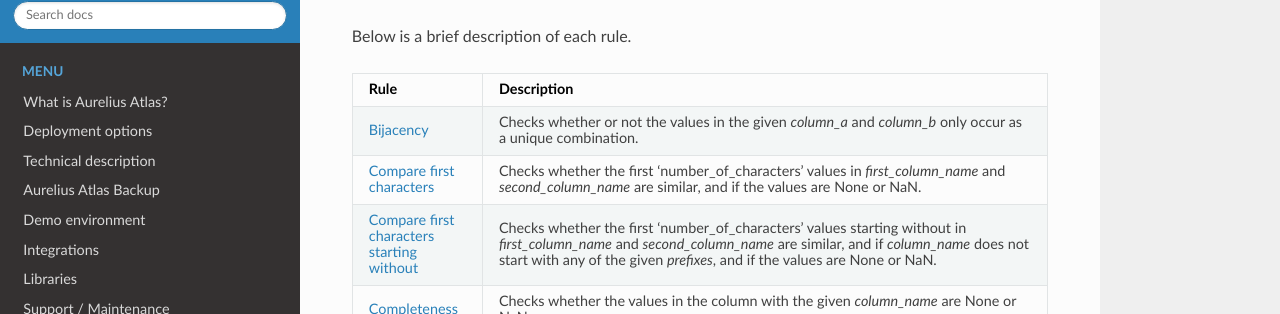
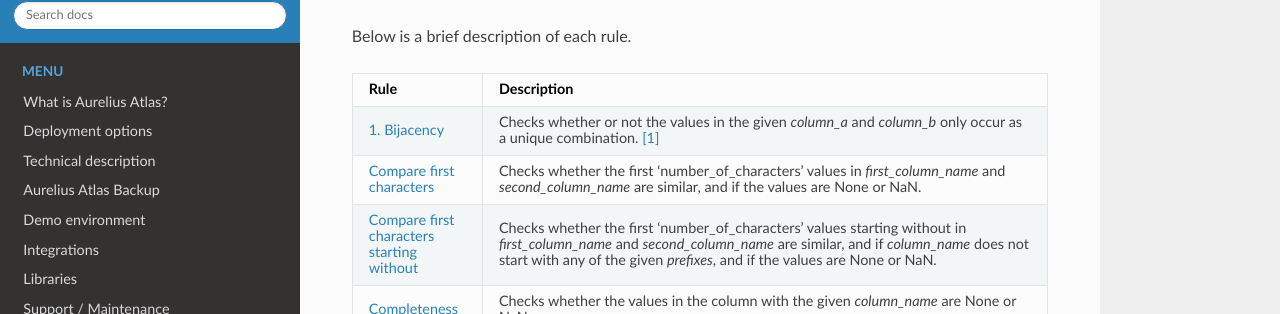
Before and after one commit to aureliusenterprise/doc_technical_manual, a Sphinx documentation site: the page built from DOc/docs/source/Options/data_quality.rst, in a window 1280 px wide and 900 px high, scrolled down 4320 px. Shown: the part 137-451 px from the top of the window. Built offline with Sphinx 7.4.7 and the Read the Docs theme 2.0.0, drawn with Linux system fonts in a browser that asks for light colours; pages that are not in the unit, such as notebooks, are missing from menus.

Commit message:
Update data_quality.rst

```diff
--- a/DOc/docs/source/Options/data_quality.rst
+++ b/DOc/docs/source/Options/data_quality.rst
@@ -214,7 +214,7 @@
 Below is a brief description of each rule.
 
 
-.. _Bijacency: https://github.com/AthanasiosAurelius/m4i-data-management/blob/Athanasios/m4i_data_management/core/quality/rules/bijacency/bijacency.py
+.. _[1]: https://github.com/AthanasiosAurelius/m4i-data-management/blob/Athanasios/m4i_data_management/core/quality/rules/bijacency/bijacency.py
 .. _Compare first characters: https://github.com/AthanasiosAurelius/m4i-data-management/blob/Athanasios/m4i_data_management/core/quality/rules/compare_first_characters/compare_first_characters.py
 .. _Compare first characters starting without: https://github.com/AthanasiosAurelius/m4i-data-management/blob/Athanasios/m4i_data_management/core/quality/rules/compare_first_characters_starting_without/compare_first_characters_starting_without.py
 .. _Completeness: https://github.com/AthanasiosAurelius/m4i-data-management/blob/Athanasios/m4i_data_management/core/quality/rules/completeness/completeness.py
@@ -236,8 +236,8 @@
 | Rule                          | Description                                                     |
 +===============================+=================================================================+
 |                               |                                                                 |
-|`Bijacency`_                   | Checks whether or not the values in the given `column_a` and    |
-|                               | `column_b` only occur as a unique combination.                  |
+|:ref:`Bijacency`               | Checks whether or not the values in the given `column_a` and    |
+|                               | `column_b` only occur as a unique combination. `[1]`_           |
 +-------------------------------+-----------------------------------------------------------------+
 |                               |                                                                 |
 | `Compare first characters`_   | Checks whether the first 'number_of_characters' values in       |
```
Also changed, not shown: other parts of DOc/docs/source/Options/data_quality.rst (+1 -0 lines).
